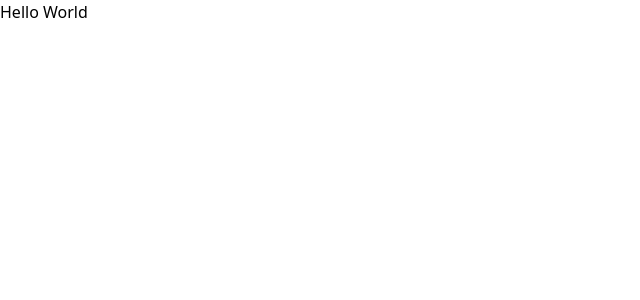
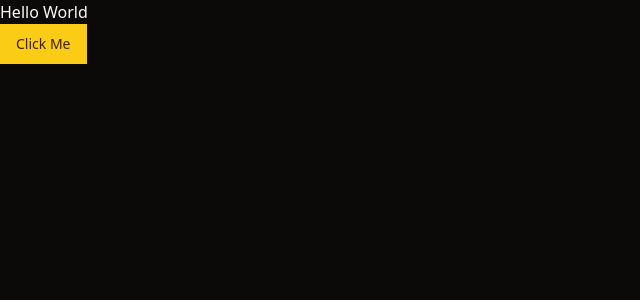
Before and after one commit to johnvilela/scrooge, a Next.js app: page / in a window 1280 px wide. Shown: the top 300 px of the page, without its empty margins (0-640 px from the left). Built offline with nearby package versions, Linux system fonts and the light colour scheme.

Commit message:
chore: add shadcn

```diff
--- a/src/app/globals.css
+++ b/src/app/globals.css
@@ -1,3 +1,70 @@
 @tailwind base;
 @tailwind components;
 @tailwind utilities;
+
+
+@layer base {
+  :root {
+    --background: 0 0% 100%;
+    --foreground: 20 14.3% 4.1%;
+    --card: 0 0% 100%;
+    --card-foreground: 20 14.3% 4.1%;
+    --popover: 0 0% 100%;
+    --popover-foreground: 20 14.3% 4.1%;
+    --primary: 47.9 95.8% 53.1%;
+    --primary-foreground: 26 83.3% 14.1%;
+    --secondary: 60 4.8% 95.9%;
+    --secondary-foreground: 24 9.8% 10%;
+    --muted: 60 4.8% 95.9%;
+    --muted-foreground: 25 5.3% 44.7%;
+    --accent: 60 4.8% 95.9%;
+    --accent-foreground: 24 9.8% 10%;
+    --destructive: 0 84.2% 60.2%;
+    --destructive-foreground: 60 9.1% 97.8%;
+    --border: 20 5.9% 90%;
+    --input: 20 5.9% 90%;
+    --ring: 20 14.3% 4.1%;
+    --radius: 0rem;
+    --chart-1: 12 76% 61%;
+    --chart-2: 173 58% 39%;
+    --chart-3: 197 37% 24%;
+    --chart-4: 43 74% 66%;
+    --chart-5: 27 87% 67%;
+  }
+
+  .dark {
+    --background: 20 14.3% 4.1%;
+    --foreground: 60 9.1% 97.8%;
+    --card: 20 14.3% 4.1%;
+    --card-foreground: 60 9.1% 97.8%;
+    --popover: 20 14.3% 4.1%;
+    --popover-foreground: 60 9.1% 97.8%;
+    --primary: 47.9 95.8% 53.1%;
+    --primary-foreground: 26 83.3% 14.1%;
+    --secondary: 12 6.5% 15.1%;
+    --secondary-foreground: 60 9.1% 97.8%;
+    --muted: 12 6.5% 15.1%;
+    --muted-foreground: 24 5.4% 63.9%;
+    --accent: 12 6.5% 15.1%;
+    --accent-foreground: 60 9.1% 97.8%;
+    --destructive: 0 62.8% 30.6%;
+    --destructive-foreground: 60 9.1% 97.8%;
+    --border: 12 6.5% 15.1%;
+    --input: 12 6.5% 15.1%;
+    --ring: 35.5 91.7% 32.9%;
+    --chart-1: 220 70% 50%;
+    --chart-2: 160 60% 45%;
+    --chart-3: 30 80% 55%;
+    --chart-4: 280 65% 60%;
+    --chart-5: 340 75% 55%;
+  }
+}
+
+@layer base {
+  * {
+    @apply border-border;
+  }
+  body {
+    @apply bg-background text-foreground;
+  }
+}
--- a/src/app/layout.tsx
+++ b/src/app/layout.tsx
@@ -2,8 +2,8 @@
 import './globals.css';
 
 export const metadata: Metadata = {
-  title: 'Create Next App',
-  description: 'Generated by create next app',
+  title: 'Scrooge',
+  description: 'Manage your wealth simple',
 };
 
 export default function RootLayout({
@@ -13,7 +13,7 @@
 }>) {
   return (
     <html lang="en">
-      <body className={`antialiased`}>{children}</body>
+      <body className={`antialiased dark`}>{children}</body>
     </html>
   );
 }
--- a/src/app/page.tsx
+++ b/src/app/page.tsx
@@ -1,3 +1,10 @@
+import { Button } from '@/components/ui/button';
+
 export default function Home() {
-  return <h1>Hello World</h1>;
+  return (
+    <>
+      <h1>Hello World</h1>
+      <Button>Click Me</Button>
+    </>
+  );
 }
--- /dev/null
+++ b/src/components/ui/button.tsx
@@ -0,0 +1,56 @@
+import * as React from 'react';
+import { Slot } from '@radix-ui/react-slot';
+import { cva, type VariantProps } from 'class-variance-authority';
+
+import { classHelper } from '@/lib/utils/classHelper';
+
+const buttonVariants = cva(
+  'inline-flex items-center justify-center whitespace-nowrap rounded-md text-sm font-medium ring-offset-background transition-colors focus-visible:outline-none focus-visible:ring-2 focus-visible:ring-ring focus-visible:ring-offset-2 disabled:pointer-events-none disabled:opacity-50',
+  {
+    variants: {
+      variant: {
+        default: 'bg-primary text-primary-foreground hover:bg-primary/90',
+        destructive:
+          'bg-destructive text-destructive-foreground hover:bg-destructive/90',
+        outline:
+          'border border-input bg-background hover:bg-accent hover:text-accent-foreground',
+        secondary:
+          'bg-secondary text-secondary-foreground hover:bg-secondary/80',
+        ghost: 'hover:bg-accent hover:text-accent-foreground',
+        link: 'text-primary underline-offset-4 hover:underline',
+      },
+      size: {
+        default: 'h-10 px-4 py-2',
+        sm: 'h-9 rounded-md px-3',
+        lg: 'h-11 rounded-md px-8',
+        icon: 'h-10 w-10',
+      },
+    },
+    defaultVariants: {
+      variant: 'default',
+      size: 'default',
+    },
+  },
+);
+
+export interface ButtonProps
+  extends React.ButtonHTMLAttributes<HTMLButtonElement>,
+    VariantProps<typeof buttonVariants> {
+  asChild?: boolean;
+}
+
+const Button = React.forwardRef<HTMLButtonElement, ButtonProps>(
+  ({ className, variant, size, asChild = false, ...props }, ref) => {
+    const Comp = asChild ? Slot : 'button';
+    return (
+      <Comp
+        className={classHelper(buttonVariants({ variant, size, className }))}
+        ref={ref}
+        {...props}
+      />
+    );
+  },
+);
+Button.displayName = 'Button';
+
+export { Button, buttonVariants };
--- /dev/null
+++ b/src/lib/utils/classHelper.ts
@@ -0,0 +1,6 @@
+import { clsx, type ClassValue } from 'clsx';
+import { twMerge } from 'tailwind-merge';
+
+export function classHelper(...inputs: ClassValue[]) {
+  return twMerge(clsx(inputs));
+}
--- a/tailwind.config.ts
+++ b/tailwind.config.ts
@@ -1,19 +1,63 @@
-import type { Config } from "tailwindcss";
+import type { Config } from 'tailwindcss';
 
 const config: Config = {
+  darkMode: ['class'],
   content: [
-    "./src/pages/**/*.{js,ts,jsx,tsx,mdx}",
-    "./src/components/**/*.{js,ts,jsx,tsx,mdx}",
-    "./src/app/**/*.{js,ts,jsx,tsx,mdx}",
+    './src/pages/**/*.{js,ts,jsx,tsx,mdx}',
+    './src/components/**/*.{js,ts,jsx,tsx,mdx}',
+    './src/app/**/*.{js,ts,jsx,tsx,mdx}',
   ],
   theme: {
     extend: {
       colors: {
-        background: "var(--background)",
-        foreground: "var(--foreground)",
+        background: 'hsl(var(--background))',
+        foreground: 'hsl(var(--foreground))',
+        card: {
+          DEFAULT: 'hsl(var(--card))',
+          foreground: 'hsl(var(--card-foreground))',
+        },
+        popover: {
+          DEFAULT: 'hsl(var(--popover))',
+          foreground: 'hsl(var(--popover-foreground))',
+        },
+        primary: {
+          DEFAULT: 'hsl(var(--primary))',
+          foreground: 'hsl(var(--primary-foreground))',
+        },
+        secondary: {
+          DEFAULT: 'hsl(var(--secondary))',
+          foreground: 'hsl(var(--secondary-foreground))',
+        },
+        muted: {
+          DEFAULT: 'hsl(var(--muted))',
+          foreground: 'hsl(var(--muted-foreground))',
+        },
+        accent: {
+          DEFAULT: 'hsl(var(--accent))',
+          foreground: 'hsl(var(--accent-foreground))',
+        },
+        destructive: {
+          DEFAULT: 'hsl(var(--destructive))',
+          foreground: 'hsl(var(--destructive-foreground))',
+        },
+        border: 'hsl(var(--border))',
+        input: 'hsl(var(--input))',
+        ring: 'hsl(var(--ring))',
+        chart: {
+          '1': 'hsl(var(--chart-1))',
+          '2': 'hsl(var(--chart-2))',
+          '3': 'hsl(var(--chart-3))',
+          '4': 'hsl(var(--chart-4))',
+          '5': 'hsl(var(--chart-5))',
+        },
+      },
+      borderRadius: {
+        lg: 'var(--radius)',
+        md: 'calc(var(--radius) - 2px)',
+        sm: 'calc(var(--radius) - 4px)',
       },
     },
   },
-  plugins: [],
+  plugins: [require('tailwindcss-animate')],
 };
 export default config;
```
Also changed, not shown: package.json (+7 -1 lines), components.json (added), 1 other file (tests, documents, lock files or other folders).
